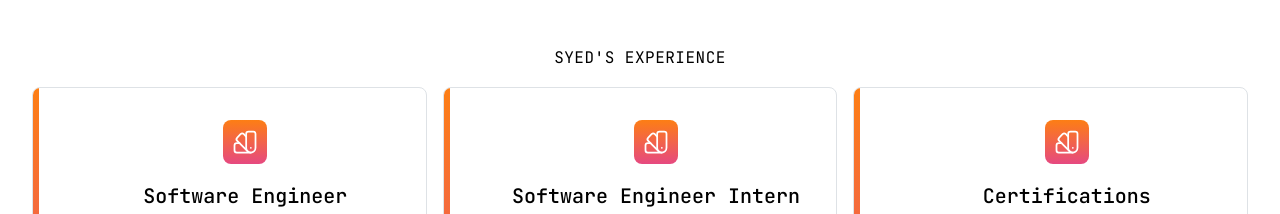
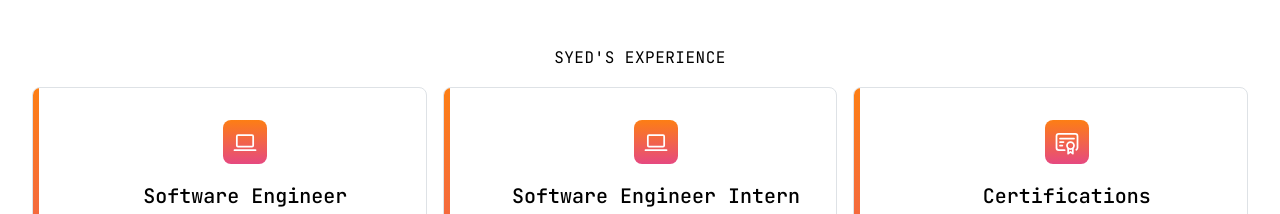
Before and after one commit to syedashar129/asharweb, a React (Vite) app in the folder asharwebui/: page / in a window 1280 px wide. Shown: the part 1440-1654 px from the top of the page. Built offline with nearby package versions, Linux system fonts and the light colour scheme; a web font is replaced by a local one.

Commit message:
added icons for experience

```diff
--- a/asharwebui/src/screens/home/HomePage.tsx
+++ b/asharwebui/src/screens/home/HomePage.tsx
@@ -27,14 +27,17 @@ export default function Home(){
             <div style={{display: 'grid', gridTemplateColumns: 'repeat(3, 1fr)', gap: '16px', marginTop:'16px'}}>
                 <InfoCard
                     cardTitle={'Software Engineer'}
-                    cardDescription={'Currently, I work as a Software Engineer at JPMorgan Chase, working on the Syndication Trades team. My primary tech stack includes Spring Boot, React, and SQL, complemented by experience with AWS and Terraform for cloud and infrastructure management.'}/>
+                    cardDescription={'Currently, I work as a Software Engineer at JPMorgan Chase, working on the Syndication Trades team. My primary tech stack includes Spring Boot, React, and SQL, complemented by experience with AWS and Terraform for cloud and infrastructure management.'}
+                    iconName={'laptop'}/>
                 <InfoCard
                     cardTitle={'Software Engineer Intern'}
                     cardDescription={'I interned at JPMorganChase (2022) as a SWE intern where I worked on creating dashboards to monitor our server metrics and health.' +
-                                     'During this internship, I worked with React, SpringBoot, Grafana, and Prometheus'}/>
+                                     'During this internship, I worked with React, SpringBoot, Grafana, and Prometheus'}
+                    iconName={'laptop'}/>
                 <InfoCard
                     cardTitle={'Certifications'}
-                    cardDescription={'I have attained the AWS Solutions Architect Associate certification'}/>
+                    cardDescription={'I have attained the AWS Solutions Architect Associate certification'}
+                    iconName={'certificate'}/>
             </div>
 
             {/*hobbies section*/}
--- a/asharwebui/src/screens/home/home-components/InfoCard.tsx
+++ b/asharwebui/src/screens/home/home-components/InfoCard.tsx
@@ -1,14 +1,22 @@
-import { IconColorSwatch } from '@tabler/icons-react';
+import {IconCertificate, IconColorSwatch, IconDeviceLaptop} from '@tabler/icons-react';
 import { Paper, Text, ThemeIcon } from '@mantine/core';
 import classes from '../../../styles/home/InfoCard.module.css';
 
 interface cardInfo {
     cardTitle:string,
-    cardDescription:string
+    cardDescription:string,
+    iconName:string
 }
 
 
-export function InfoCard({cardTitle, cardDescription}: cardInfo) {
+
+export function InfoCard({cardTitle, cardDescription, iconName}: cardInfo) {
+    // map of icon components
+    const iconMap = {
+        laptop: <IconDeviceLaptop size={28} stroke={1.5} />,
+        certificate: <IconCertificate size={28} stroke={1.5} />
+    }
+
     return (
         <Paper withBorder radius="md" className={classes.card}>
             <ThemeIcon
@@ -17,7 +25,7 @@ export function InfoCard({cardTitle, cardDescription}: cardInfo) {
                 variant="gradient"
                 gradient={{ deg: 0, from: 'pink', to: 'orange' }}
             >
-                <IconColorSwatch size={28} stroke={1.5} />
+                {iconMap[iconName]}
             </ThemeIcon>
             <Text size="xl" fw={500} mt="md">
                 {cardTitle}
```
